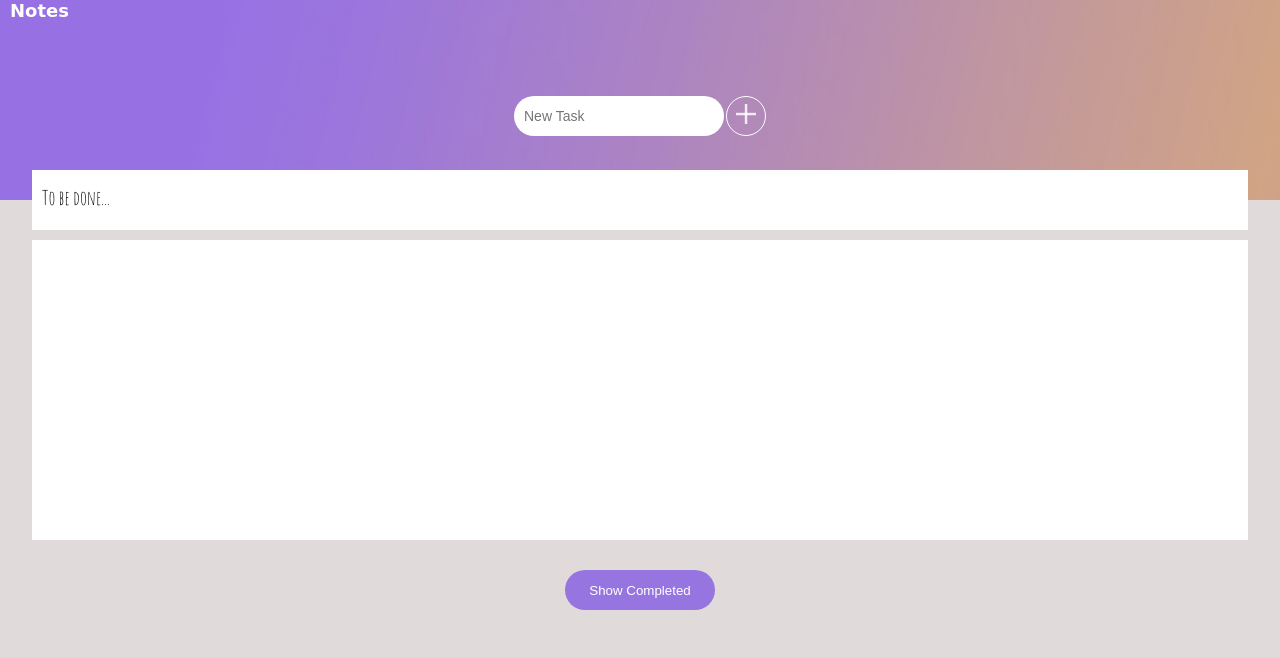
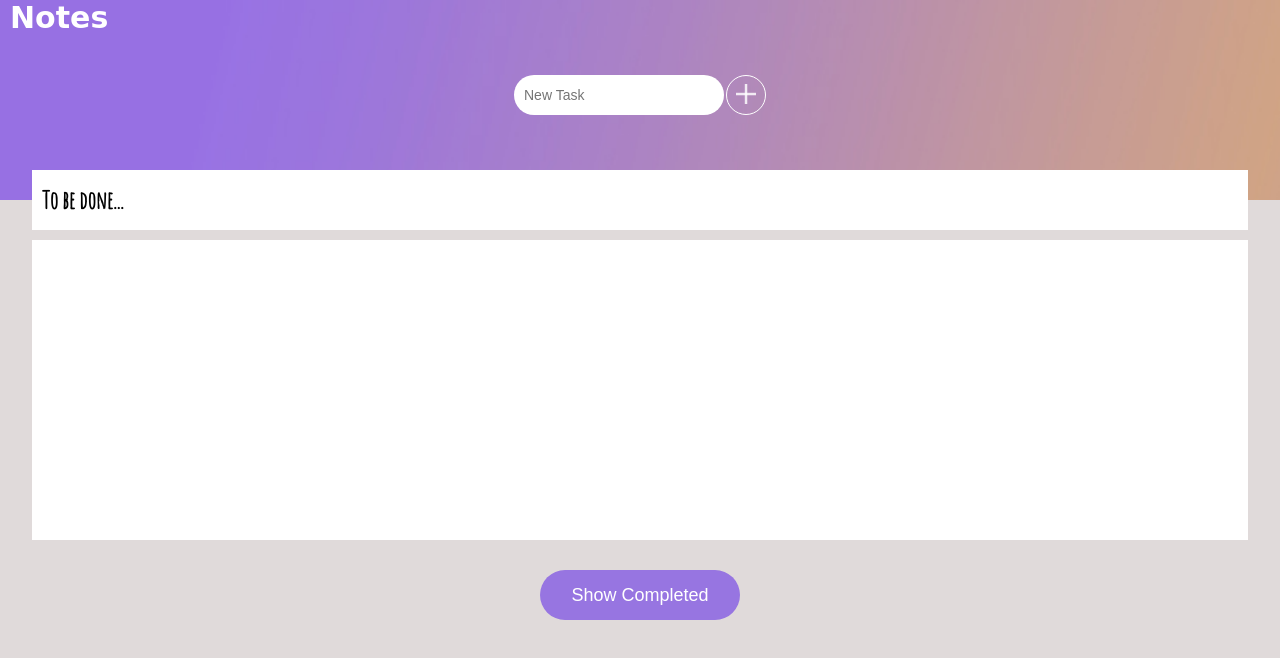
Before and after one commit to jam08/notes, a plain HTML site: page index.html in a window 1280 px wide. Drawn offline with Linux system fonts and the light colour scheme; a web font is replaced by a local one.

Commit message:
font styling

```diff
--- a/style/stylesheet.css
+++ b/style/stylesheet.css
@@ -35,19 +35,19 @@ main {
 }
 
 .page-header h1 {
-    margin: 0 auto 1rem 1rem;
+    margin: 0 auto 0 1rem;
     color: #fff;
     font-family: 'Over the Rainbow', cursive;
-    font-size: 1.8rem;
+    font-size: 3rem;
 }
 
 .add-task {
     width: 100%;
-    height: 10rem;
+    height: 8rem;
     display: flex;
     flex-direction: row;
     justify-content: center;
-    margin: auto;
+    margin: 2rem auto auto auto;
 }
 
 #new-task {
@@ -111,8 +111,8 @@ main {
     top: 1.5rem;
     margin: 0 0 0 1rem;
     font-family: 'Amatic SC', cursive;
-    font-size: 2rem;
-    font-weight: 400;
+    font-size: 2.4rem;
+    font-weight: 800;
 }
 
 #todo-list, #completed {
@@ -173,8 +173,8 @@ li {
 }
 
 .btn {
-    width: 6rem;
-    height: 3rem;
+    width: 8rem;
+    height: 4rem;
     margin: auto 2rem auto auto;
     -webkit-border-radius: 2rem;
     -moz-border-radius: 2rem;
@@ -185,6 +185,7 @@ li {
     border: 0.1rem solid  #9775e1;
     background-color: #fff;
     color:  #9775e1;
+    font-size: 1.8rem;
 }
 /*
  ************************************
@@ -209,20 +210,21 @@ li {
 
 .display-list {
     width: 100%;
-    height: 4rem;
+    height: 5rem;
 }
 
 #display-btn{
     display: block;
-    width: 15rem;
-    height: 4rem;
-    -webkit-border-radius: 2rem;
-    -moz-border-radius: 2rem;
-    border-radius: 2rem;
+    width: 20rem;
+    height: 5rem;
+    -webkit-border-radius: 3rem;
+    -moz-border-radius: 3rem;
+    border-radius: 3rem;
     -webkit-appearance: none;
     -moz-appearance: none;
     appearance: none;
     margin: 1rem auto 0 auto;
+    font-size: 1.8rem;
 }
 .hidden {
     border-style: none;
@@ -233,7 +235,7 @@ li {
 
 .shown {
     position: relative;
-    top: 2rem;
+    top: 3rem;
     border: 0.1rem solid #9775e1;
     background-color: #fff;
     color: #9775e1;
```
